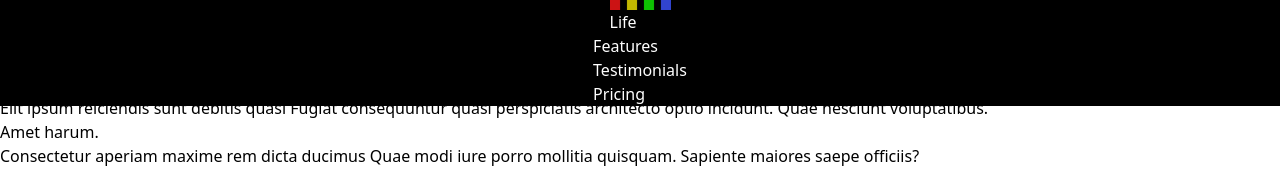
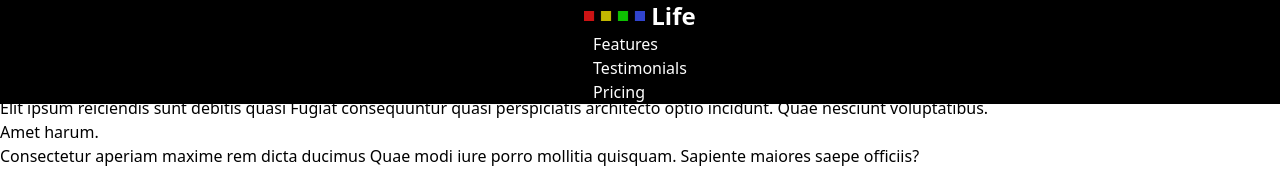
Before and after one commit to kevcomedia/fcc-product-landing-page, a website built with Parcel: page src/index.html in a window 1280 px wide. Shown: the top 173 px of the page. Built offline with nearby package versions, Linux system fonts and the light colour scheme.

Commit message:
Add logo styles

```diff
--- a/src/index.html
+++ b/src/index.html
@@ -11,8 +11,14 @@
       id="header"
       class="fixed bg-black text-white w-full flex flex-col items-center"
     >
-      <h1>
-        <img id="header-img" src="images/logo.png" alt="Life logo" /> Life
+      <h1 class="text-2xl font-semibold flex items-center">
+        <img
+          class="mr-1.5"
+          id="header-img"
+          src="images/logo.png"
+          alt="Life logo"
+        />
+        Life
       </h1>
 
       <nav id="nav-bar">
```
